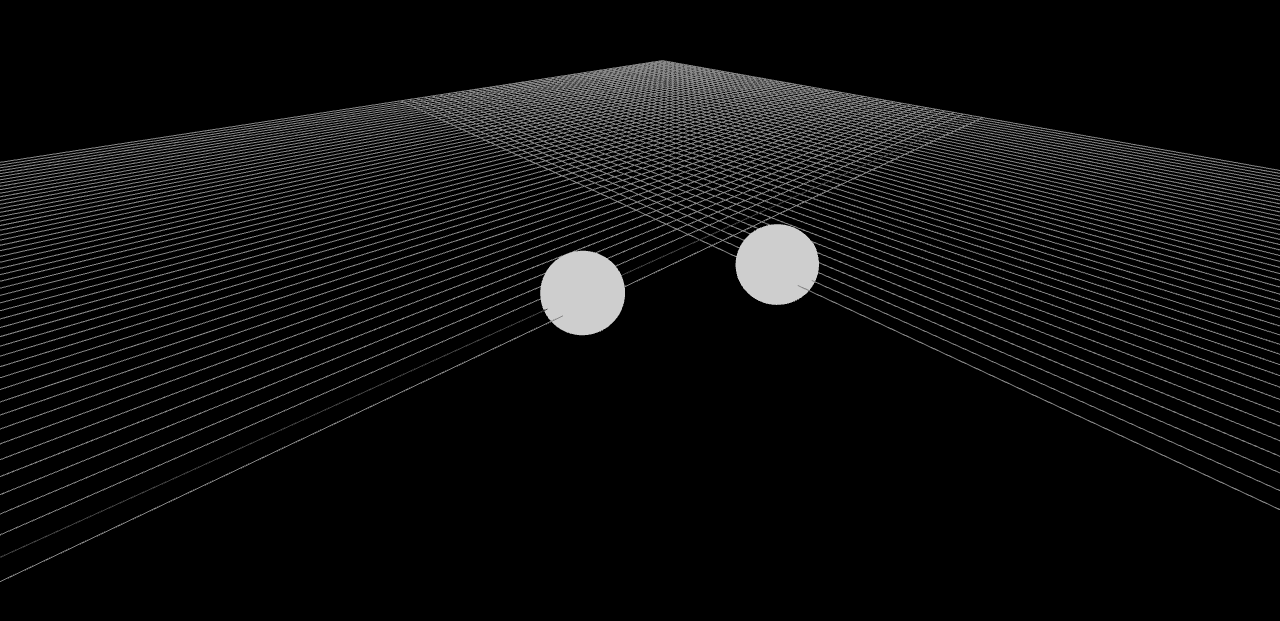
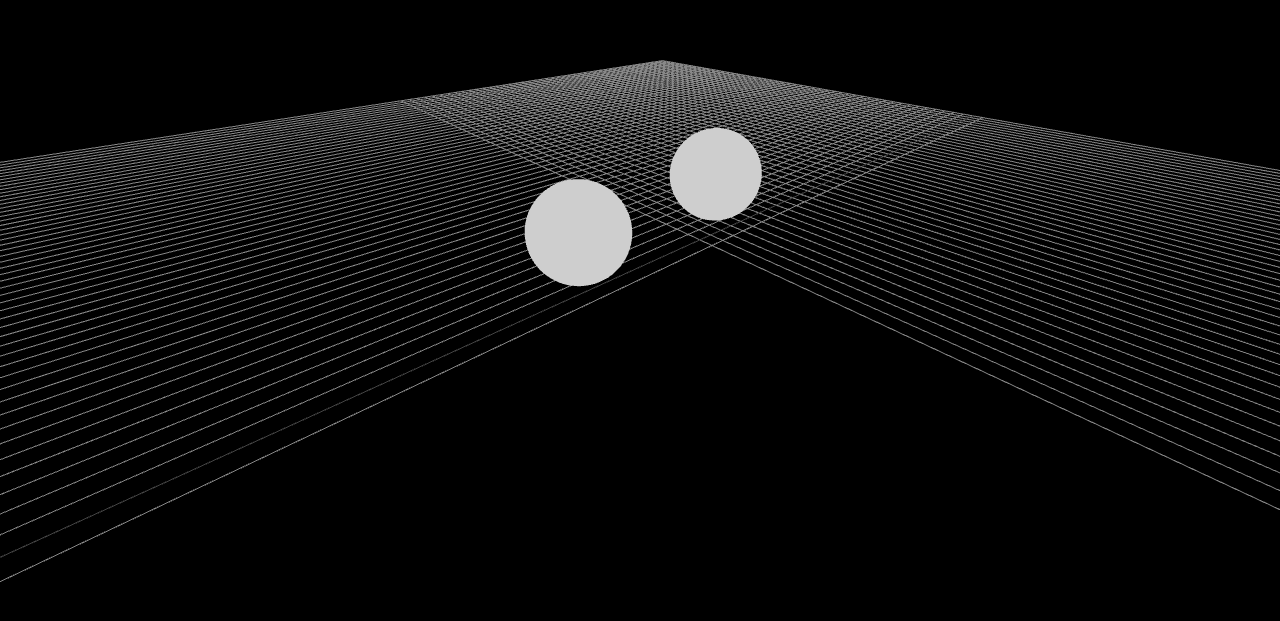
Before and after one commit to PabloGiraldo96/Eye3DTexture, a website: page index.html in a window 1280 px wide. Shown: the part 133-754 px from the top of the page. Drawn offline with nearby package versions, Linux system fonts and the light colour scheme; animation ran at ten frames a second.

Commit message:
se añaden cambios de posicion

```diff
--- a/index.html
+++ b/index.html
@@ -78,7 +78,7 @@ import {OrbitControls} from './orbitControls/OrbitControls.js'
 
 		const grid = new THREE.GridHelper(100, 100);
 
-		const geometry = new THREE.PolyhedronGeometry( verticesOfCube, indicesOfFaces, 2.3, 32 );
+		const geometry = new THREE.PolyhedronGeometry( verticesOfCube, indicesOfFaces, 2.7, 32 );
 
 		const materialOne = new THREE.MeshMatcapMaterial({specular:0xFFFFFF,shininess: 30 });
 
@@ -91,15 +91,15 @@ import {OrbitControls} from './orbitControls/OrbitControls.js'
 
 		materialOne.matcap = matcapTextureone;
 
-		const secondGeometry = new THREE.PolyhedronGeometry( verticesOfCube, indicesOfFaces, 1.5, 32 );
+		const secondGeometry = new THREE.PolyhedronGeometry( verticesOfCube, indicesOfFaces, 1.75, 32 );
 
 		const meshTwo = new THREE.Mesh( secondGeometry, eyeMaterial );
 
-		const secondEyeBall = new THREE.PolyhedronGeometry( verticesOfCube, indicesOfFaces, 2.2, 32 );
+		const secondEyeBall = new THREE.PolyhedronGeometry( verticesOfCube, indicesOfFaces, 2.6, 32 );
 
 		const meshThree = new THREE.Mesh( secondEyeBall, materialOne );
 
-		const thirdGeometry = new THREE.PolyhedronGeometry( verticesOfCube, indicesOfFaces, 1.5, 32 );
+		const thirdGeometry = new THREE.PolyhedronGeometry( verticesOfCube, indicesOfFaces, 1.8, 32 );
 
 		const meshFour = new THREE.Mesh( thirdGeometry, eyeMaterial );
 
@@ -124,18 +124,19 @@ import {OrbitControls} from './orbitControls/OrbitControls.js'
 
 	// animation
 
-	mesh.position.y = 0;
+	mesh.position.y = 4;
 	mesh.position.x = -6;
-	mesh.position.z= -5;
 
-	meshTwo.position.x= -5.5;
-	meshTwo.position.y= 1;
-	meshTwo.position.z= -6;
+	meshTwo.position.x= -5;
+	meshTwo.position.y= 4.6;
+	meshTwo.position.z= -0.7;
+
 
 	meshThree.position.x= 4;
+	meshThree.position.y= 3.5;
 
 	meshFour.position.x= 4.5;
-	meshFour.position.y= 0.8;
+	meshFour.position.y= 4;
 	meshFour.position.z= -0.8;
 
 
```
